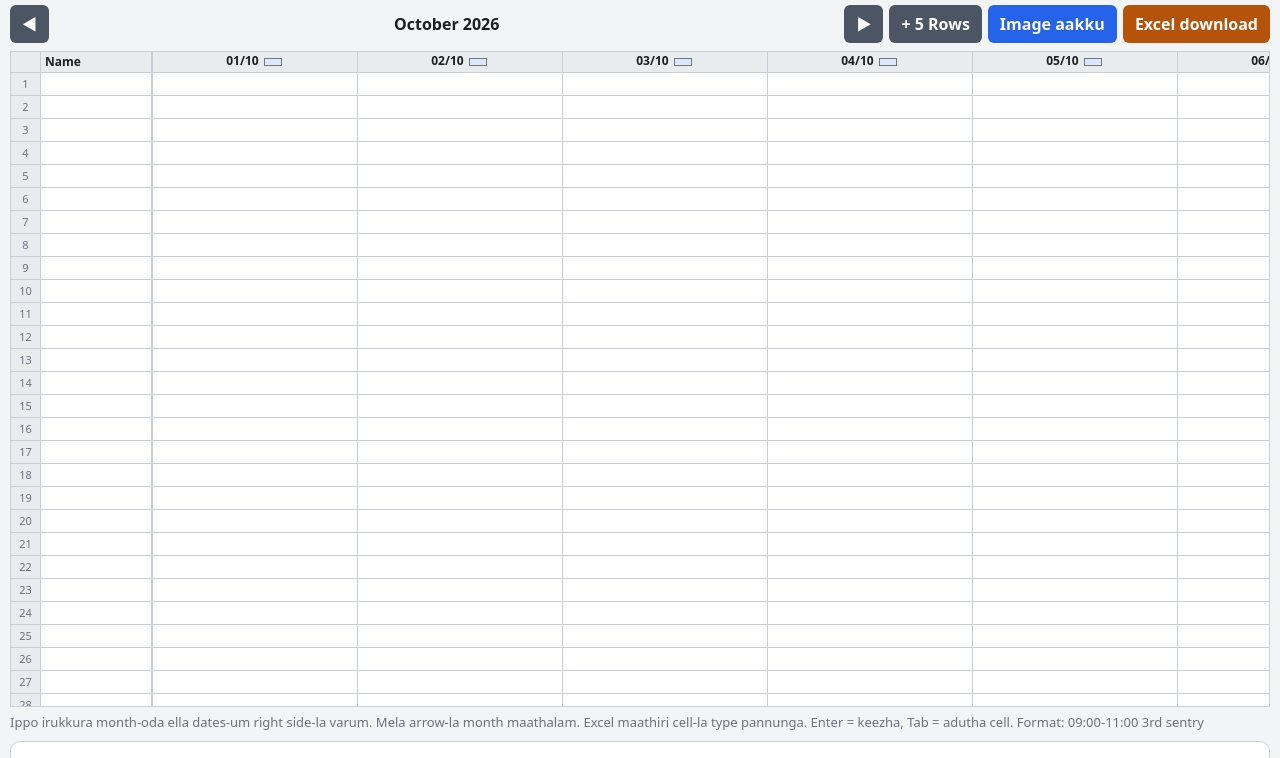
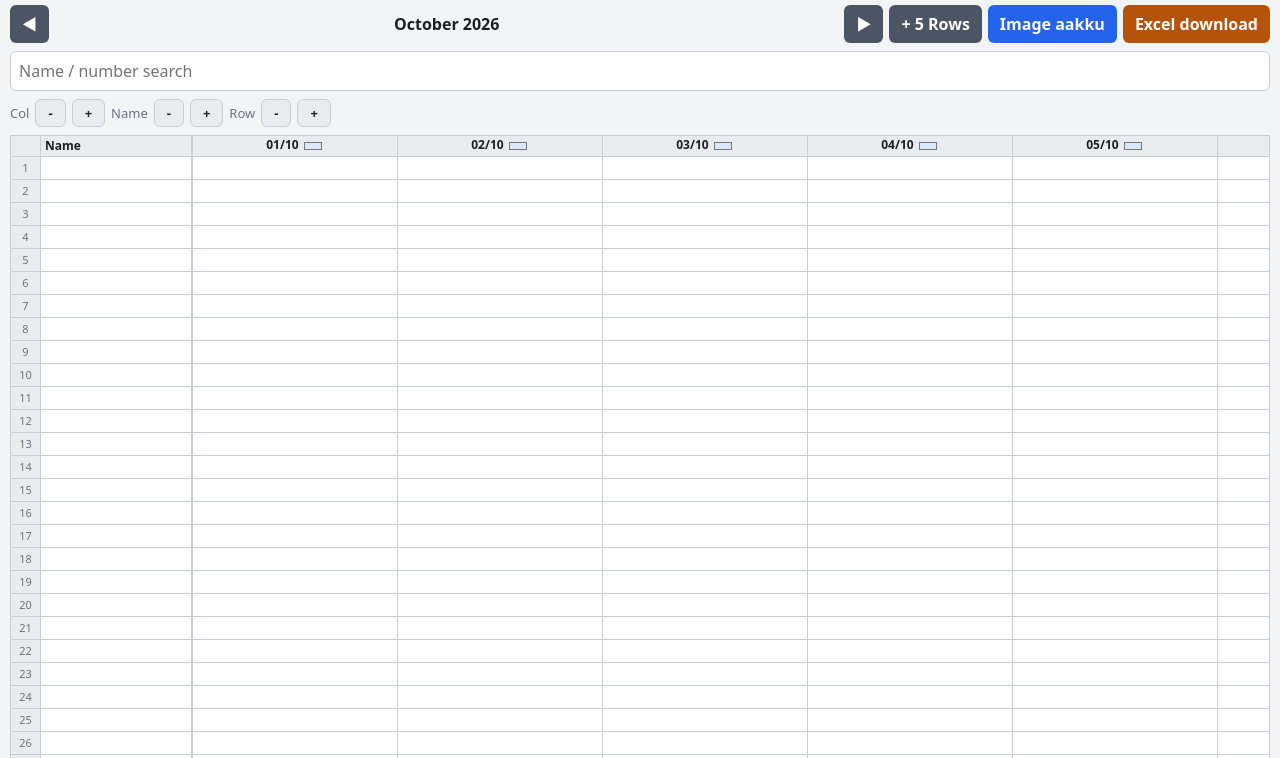
Before and after one commit to mahaantradefx-sudo/Duty, a website: page index.html in a window 1280 px wide. Shown: the part 42-800 px from the top of the page. Drawn offline with Linux system fonts and the light colour scheme.

Commit message:
Add files via upload

```diff
--- a/index.html
+++ b/index.html
@@ -20,10 +20,10 @@ th,td{border-right:1px solid var(--bd);border-bottom:1px solid var(--bd);padding
 th{background:var(--hd);position:sticky;top:0;z-index:2;padding:2px 4px;white-space:nowrap;font-weight:600;font-size:12px}
 .rn{position:sticky;left:0;z-index:1;min-width:30px;width:30px;background:var(--hd);text-align:center;color:var(--mu);font-size:11px}
 th.rn{z-index:3}
-.nm{position:sticky;left:30px;z-index:1;min-width:110px;width:110px;background:var(--card);border-right:2px solid var(--bd)}
+.nm{position:sticky;left:30px;z-index:1;min-width:var(--nw,150px);width:var(--nw,150px);background:var(--card);border-right:2px solid var(--bd)}
 th.nm{z-index:3;background:var(--hd);text-align:left}
-td input{display:block;width:100%;min-width:84px;border:0;border-radius:0;background:transparent;color:inherit;font:inherit;font-size:13px;padding:2px 4px;height:22px;outline:0}
-td.nm input{min-width:110px;font-weight:600}
+td input{display:block;width:100%;min-width:var(--cw,84px);border:0;border-radius:0;background:transparent;color:inherit;font:inherit;font-size:13px;padding:2px 4px;height:var(--rh,22px);outline:0}
+td.nm input{min-width:var(--nw,150px);font-weight:600}
 td input:focus{outline:2px solid var(--gr);outline-offset:-2px}
 input[type=color]{width:22px;height:16px;padding:0;border:0;background:none;vertical-align:middle;min-width:0;flex:none}
 .dup{background:#fde68a!important}
@@ -33,6 +33,9 @@ input[type=color]{width:22px;height:16px;padding:0;border:0;background:none;vert
 .rp>div{margin-top:6px}.rp span{color:var(--mu);font-size:13px}
 .ct{background:#d97706;color:#fff;font-weight:700;border-radius:8px;padding:6px 10px;min-width:44px;text-align:center}
 .rt{width:100%;border-collapse:collapse;margin-top:8px}.rt th,.rt td{border:1px solid var(--bd);padding:8px;text-align:left;font-size:15px;position:static;background:none}.rt th{background:var(--hd)}
+.rt tr.tot td{background:var(--hd)}
+.g2{background:var(--hd);color:var(--tx);border:1px solid var(--bd);padding:4px 12px;font-weight:700}
+.vw{display:flex;gap:6px;align-items:center;flex-wrap:wrap;font-size:13px;margin-bottom:8px}.vw span{color:var(--mu)}
 .hint{color:var(--mu);font-size:13px;margin:6px 0 0}
 img{width:100%;border:1px solid var(--bd);border-radius:8px;margin-top:10px;background:#fff}
 </style></head><body>
@@ -45,14 +48,19 @@ img{width:100%;border:1px solid var(--bd);border-radius:8px;margin-top:10px;back
   <button onclick="makeImg()" style="background:#2563eb">Image aakku</button>
   <button onclick="exportXlsx()" style="background:#b45309">Excel download</button>
 </div>
+<div class="bar"><input id="q" type="search" placeholder="Name / number search" oninput="filt()"></div>
+<div class="vw"><span>Col</span><button class="g2" onclick="sz('cw',-10)">-</button><button class="g2" onclick="sz('cw',10)">+</button>
+<span>Name</span><button class="g2" onclick="sz('nw',-15)">-</button><button class="g2" onclick="sz('nw',15)">+</button>
+<span>Row</span><button class="g2" onclick="sz('rh0',-4)">-</button><button class="g2" onclick="sz('rh0',4)">+</button></div>
 <div class="sheet"><div id="tbl"></div></div>
-<p class="hint">Ippo irukkura month-oda ella dates-um right side-la varum. Mela arrow-la month maathalam. Excel maathiri cell-la type pannunga. Enter = keezha, Tab = adutha cell. Format: 09:00-11:00 3rd sentry</p>
+<p class="hint">Ippo irukkura month-oda ella dates-um right side-la varum. Mela arrow-la month maathalam. Excel maathiri cell-la type pannunga. Enter = keezha, Tab = adutha cell. Row number-a thattina andha row height maarum. Format: 09:00-11:00 3rd sentry</p>
 
 <div class="card" id="repCard" style="display:none;margin-top:48px">
   <b>Nominal roll</b>
   <div id="rep"></div>
 </div>
-<div class="card"><b>Sentry timings</b><p class="hint">Timing maarina inga maathunga. Cell-la sentry peru mattum dhaan varum.</p><div id="sen"></div></div>
+<div class="card" id="absCard"><b id="absT">Monthly abstract</b><div style="overflow-x:auto;margin-top:6px"><div id="abs"></div></div></div>
+<div class="card" id="lowCard"><b id="lowT">Kammi duty</b><div style="overflow-x:auto;margin-top:6px"><div id="low"></div></div></div>
 <div id="out"></div>
 
 <datalist id="dl"></datalist>
@@ -62,7 +70,7 @@ img{width:100%;border:1px solid var(--bd);border-radius:8px;margin-top:10px;back
 var S={names:[],dates:[],cells:{},cols:{}},uid=0;
 try{var r=localStorage.getItem('duty1');if(r)S=JSON.parse(r)}catch(e){}
 S.names=S.names||[];S.dates=S.dates||[];S.cells=S.cells||{};S.cols=S.cols||{};
-S.sentries=S.sentries||[['1st sentry','1700-1900, 0100-0300, 0900-1100'],['2nd sentry','1900-2100, 0300-0500, 1100-1300'],['3rd sentry','2100-2300, 0500-0700, 1300-1500'],['4th sentry','2300-0100, 0700-0900, 1500-1700']].map(function(a){return{n:a[0],t:a[1]}});
+S.rh=S.rh||{};
 function nid(){return 'p'+Date.now().toString(36)+(uid++)}
 while(S.names.length<45)S.names.push({id:nid(),n:''});
 var now=new Date(),P2=function(n){return String(n).padStart(2,'0')};
@@ -81,10 +89,11 @@ function tint(h){var a=rgb(h).map(function(c){return Math.round(255-(255-c)*0.3)
 function setCol(d,v){S.cols[d]=v;save();draw()}
 function addRows(){for(var i=0;i<5;i++)S.names.push({id:nid(),n:''});save();draw()}
 function norm(v){return v.toLowerCase().replace(/\s+/g,' ').replace(/\s*-\s*/g,'-').trim()}
-function findDups(){var out=[];S.names.forEach(function(p,i){var g={};S.dates.forEach(function(d,j){var raw=(S.cells[p.id+'|'+d]||'').trim(),v=norm(raw);if(!v||v==='off')return;var o=(g[v]=g[v]||{label:raw,ds:[],ix:[]});o.ds.push(d);o.ix.push(j)});for(var k in g){var q=g[k],n=1;for(var t=1;t<q.ix.length;t++)if(q.ix[t]!==q.ix[t-1]+1)n++;if(n>1)out.push({p:p,nm:p.n.trim()||('Row '+(i+1)),label:q.label,ds:q.ds,n:n})}});return out}
+function findDups(){var out=[];S.names.forEach(function(p,i){var g={};S.dates.forEach(function(d,j){var raw=(S.cells[p.id+'|'+d]||'').trim(),v=norm(raw);if(!v||v==='off'||v.indexOf('roll')>-1)return;var o=(g[v]=g[v]||{label:raw,ds:[],ix:[]});o.ds.push(d);o.ix.push(j)});for(var k in g){var q=g[k],n=1;for(var t=1;t<q.ix.length;t++)if(q.ix[t]!==q.ix[t-1]+1)n++;if(n>1)out.push({p:p,nm:p.n.trim()||('Row '+(i+1)),label:q.label,ds:q.ds,n:n})}});return out}
 function dupSet(dl){var D={};dl.forEach(function(e){e.ds.forEach(function(d){D[e.p.id+'|'+d]=1})});return D}
 function groups(dl){dl.sort(function(a,b){return b.n-a.n});var by={},ord=[];dl.forEach(function(e){var k=e.p.id;if(!by[k]){by[k]={nm:e.nm,items:[]};ord.push(by[k])}by[k].items.push(e)});return ord}
 function mark(){
+  absRender();lowRender();
   var dl=findDups(),D=dupSet(dl);
   document.querySelectorAll('td[data-k]').forEach(function(td){td.classList.toggle('dup',!!D[td.getAttribute('data-k')])});
   document.getElementById('repCard').style.display=dl.length?'block':'none';
@@ -97,16 +106,34 @@ function draw(){
   S.dates.forEach(function(d,i){var c=S.cols[d];h+='<th'+(d===TD?' id="today"':'')+' style="'+(c?'background:'+c+';color:'+fc(c):'')+'">'+fd(d)+' <input type="color" value="'+gc(d)+'" data-col="'+d+'"></th>'});
   h+='</tr></thead><tbody>';
   S.names.forEach(function(p,i){
-    h+='<tr><td class="rn">'+(i+1)+'</td><td class="nm"><input data-r="'+i+'" data-c="0" data-n="'+i+'" value="'+esc(p.n)+'" autocomplete="off"></td>';
+    h+='<tr data-i="'+i+'" style="--rh:'+((S.rh0||22)+(S.rh[p.id]||0))+'px"><td class="rn" data-rn="'+i+'">'+(i+1)+'</td><td class="nm"><input data-r="'+i+'" data-c="0" data-n="'+i+'" value="'+esc(p.n)+'" autocomplete="off"></td>';
     S.dates.forEach(function(d,j){var c=S.cols[d];h+='<td data-k="'+p.id+'|'+d+'"'+(c?' style="background:'+tint(c)+'"':'')+'><input list="dl" data-r="'+i+'" data-c="'+(j+1)+'" value="'+esc(S.cells[p.id+'|'+d]||'')+'"'+(c?' style="color:#111"':'')+'></td>'});
     h+='</tr>'});
   document.getElementById('tbl').innerHTML=h+'</tbody></table>';
-  mark();
+  mark();filt();
   var th=document.getElementById('today');if(th)document.querySelector('.sheet').scrollLeft=Math.max(0,th.offsetLeft-200);
 }
-function buildDl(){document.getElementById('dl').innerHTML=S.sentries.map(function(z){return '<option value="'+esc(z.n)+'">'}).join('')+'<option value="Waiting">'}
-function drawSen(){document.getElementById('sen').innerHTML=S.sentries.map(function(z,i){return '<div style="display:flex;gap:8px;align-items:center;margin-top:8px"><b style="width:84px;flex:none">'+esc(z.n)+'</b><input data-s="'+i+'" value="'+esc(z.t)+'" style="flex:1;min-width:0;font:inherit;color:var(--tx);background:var(--bg);border:1px solid var(--bd);border-radius:6px;padding:6px"></div>'}).join('')}
-document.getElementById('sen').addEventListener('input',function(e){var i=e.target.dataset.s;if(i===undefined)return;S.sentries[+i].t=e.target.value;save()});
+function buildDl(){document.getElementById('dl').innerHTML=['1st sentry','2nd sentry','3rd sentry','4th sentry','Waiting','Roll call'].map(function(z){return '<option value="'+z+'">'}).join('')}
+function applyVars(){var r=document.documentElement.style;r.setProperty('--cw',(S.cw||84)+'px');r.setProperty('--nw',(S.nw||150)+'px')}
+var DEFS={cw:84,nw:150,rh0:22},LIM={cw:[60,200],nw:[90,260],rh0:[18,60]};
+function sz(k,d){S[k]=Math.min(LIM[k][1],Math.max(LIM[k][0],(S[k]||DEFS[k])+d));save();applyVars();if(k==='rh0')draw()}
+function filt(){var q=document.getElementById('q').value.toLowerCase().trim();document.querySelectorAll('tr[data-i]').forEach(function(tr){var n=(S.names[+tr.dataset.i].n||'').toLowerCase();tr.style.display=(!q||n.indexOf(q)>-1)?'':'none'})}
+var MNS=['January','February','March','April','May','June','July','August','September','October','November','December'],L=['','1st','2nd','3rd','4th'];
+function absData(){var rows=[],t={c:0,w:0,r:0};S.names.forEach(function(p,i){var n={1:0,2:0,3:0,4:0,w:0,r:0};S.dates.forEach(function(d){var v=norm(S.cells[p.id+'|'+d]||'');if(!v)return;if(v.indexOf('roll')>-1)n.r++;else if(v.indexOf('wait')>-1)n.w++;else if(v.indexOf('1st')>-1)n[1]++;else if(v.indexOf('2nd')>-1)n[2]++;else if(v.indexOf('3rd')>-1)n[3]++;else if(v.indexOf('4th')>-1)n[4]++});var c=n[1]+n[2]+n[3]+n[4];if(!c&&!n.w&&!n.r)return;var br=[1,2,3,4].filter(function(k){return n[k]}).map(function(k){return L[k]+' x'+n[k]}).join(', ');t.c+=c;t.w+=n.w;t.r+=n.r;rows.push([p.n.trim()||('Row '+(i+1)),br,c,n.w,n.r])});return{rows:rows,t:t}}
+function absRender(){var a=absData(),ym=S.month.split('-');
+  document.getElementById('absT').textContent='Monthly abstract - '+MNS[+ym[1]-1]+' '+ym[0];
+  var h='<table class="rt"><tr><th>Name</th><th>Sentry</th><th>Count</th><th>Waiting</th><th>Roll call</th></tr>';
+  a.rows.forEach(function(r){h+='<tr><td><b>'+esc(r[0])+'</b></td><td>'+esc(r[1]||'-')+'</td><td>'+P2(r[2])+'</td><td>'+P2(r[3])+'</td><td>'+P2(r[4])+'</td></tr>'});
+  h+=a.rows.length?'<tr class="tot"><td><b>Total</b></td><td></td><td><b>'+P2(a.t.c)+'</b></td><td><b>'+P2(a.t.w)+'</b></td><td><b>'+P2(a.t.r)+'</b></td></tr>':'<tr><td colspan="5" style="color:var(--mu)">Duty type panna inga varum</td></tr>';
+  document.getElementById('abs').innerHTML=h+'</table>'}
+function lowData(){var all=[],tot=0;S.names.forEach(function(p){if(!p.n.trim())return;var c=0,w=0,r=0;S.dates.forEach(function(d){var v=norm(S.cells[p.id+'|'+d]||'');if(!v)return;if(v.indexOf('roll')>-1)r++;else if(v.indexOf('wait')>-1)w++;else if(/1st|2nd|3rd|4th/.test(v))c++});tot+=c;all.push([p.n.trim(),c,w,r])});var avg=all.length?tot/all.length:0;var low=all.filter(function(a){return a[1]<avg}).sort(function(a,b){return a[1]-b[1]});return{low:low,avg:avg,tot:tot}}
+function lowRender(){var a=lowData(),ym=S.month.split('-');
+  document.getElementById('lowT').textContent='Kammi duty - '+MNS[+ym[1]-1]+' '+ym[0];
+  var h='';
+  if(!a.tot){h='<div style="color:var(--mu)">Duty type panna inga varum</div>'}
+  else{h='<div style="color:var(--mu);font-size:13px;margin-bottom:6px">Average sentry: '+a.avg.toFixed(1)+'. Idhukku kammiya paathavanga:</div><table class="rt"><tr><th>Name</th><th>Sentry</th><th>Waiting</th><th>Roll call</th></tr>'+a.low.map(function(r){return '<tr><td><b>'+esc(r[0])+'</b></td><td>'+P2(r[1])+'</td><td>'+P2(r[2])+'</td><td>'+P2(r[3])+'</td></tr>'}).join('')+'</table>'}
+  document.getElementById('low').innerHTML=h}
+document.getElementById('tbl').addEventListener('click',function(e){var t=e.target;if(t.dataset&&t.dataset.rn!==undefined){var p=S.names[+t.dataset.rn],c=S.rh[p.id]||0;c=c>=28?0:c+14;if(c)S.rh[p.id]=c;else delete S.rh[p.id];save();t.parentNode.style.setProperty('--rh',((S.rh0||22)+c)+'px')}});
 var T=document.getElementById('tbl');
 T.addEventListener('input',function(e){var t=e.target;
   if(t.dataset.n!==undefined)S.names[+t.dataset.n].n=t.value;
@@ -134,6 +161,9 @@ async function exportXlsx(){
   var g=groups(findDups()),nr=[['Name','Sentry','Times']];
   g.forEach(function(f){f.items.forEach(function(e){nr.push([f.nm,e.label,e.n])})});
   var w2=XLSX.utils.aoa_to_sheet(nr);w2['!cols']=[{wch:18},{wch:18},{wch:8}];XLSX.utils.book_append_sheet(wb,w2,'Nominal roll');
+  var ab=absData(),ar=[['Name','Sentry','Count','Waiting','Roll call']].concat(ab.rows);ar.push(['Total','',ab.t.c,ab.t.w,ab.t.r]);
+  var w3=XLSX.utils.aoa_to_sheet(ar);w3['!cols']=[{wch:20},{wch:28},{wch:8},{wch:9},{wch:10}];XLSX.utils.book_append_sheet(wb,w3,'Monthly abstract');
+  var lw=lowData(),lr=[['Name','Sentry','Waiting','Roll call']].concat(lw.low);var w4=XLSX.utils.aoa_to_sheet(lr);w4['!cols']=[{wch:22},{wch:8},{wch:9},{wch:10}];XLSX.utils.book_append_sheet(wb,w4,'Low duty');
   var MN=['January','February','March','April','May','June','July','August','September','October','November','December'],ym=S.month.split('-');
   var buf=XLSX.write(wb,{bookType:'xlsx',type:'array'});
   var fname='Duty-Chart-'+MN[+ym[1]-1]+'-'+ym[0]+'.xlsx';
@@ -172,5 +202,5 @@ function makeImg(){
   var du=c.toDataURL('image/png');window.LASTIMG=du;
   document.getElementById('out').innerHTML='<div class="card"><b>Image</b><img src="'+du+'" alt="Duty table">'+(isNative()?'<button onclick="shareImg()" style="margin-top:8px">Image save / share</button>':'<p class="hint">Image-a long-press panni Save image select pannunga.</p>')+'</div>';
 }
-buildDl();drawSen();draw();
+buildDl();applyVars();draw();
 </script></body></html>
```
